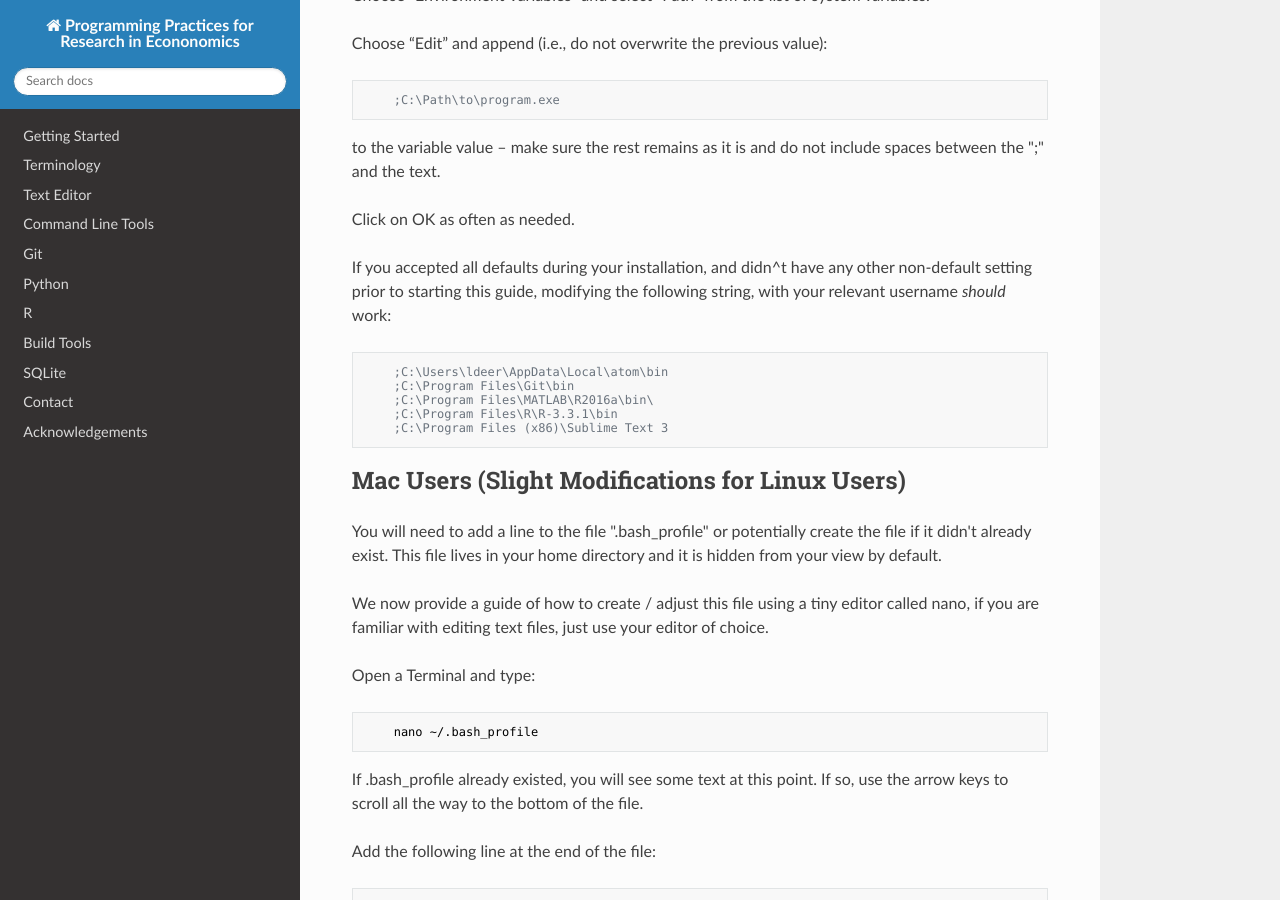
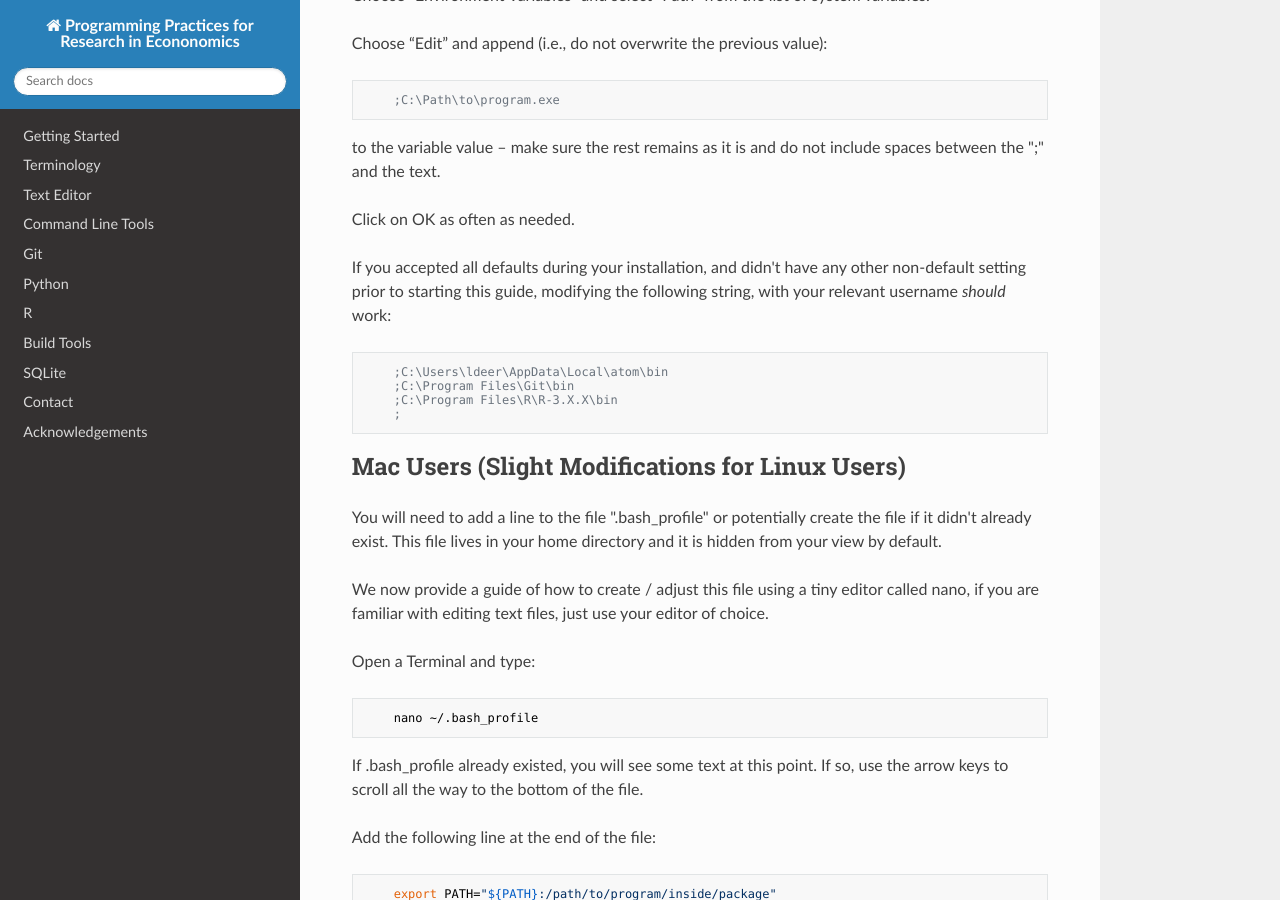
Before and after one commit to pp4rs/DEPRECATED-installation-guide, an MkDocs documentation site: the page built from docs/path-setting.md, in a window 1280 px wide and 900 px high, scrolled down 448 px. Built offline with MkDocs 1.6.1, drawn with Linux system fonts in a browser that asks for light colours; nearby versions of some CDN libraries; old or Windows-style settings are respelled for this version of MkDocs.

Commit message:
minor change to path setting

```diff
--- a/docs/path-setting.md
+++ b/docs/path-setting.md
@@ -18,13 +18,12 @@ to the variable value – make sure the rest remains as it is and do not include
 
 Click on OK as often as needed.
 
-If you accepted all defaults during your installation, and didn^t have any other non-default setting prior to starting this guide, modifying the following string, with your relevant username *should* work:
+If you accepted all defaults during your installation, and didn't have any other non-default setting prior to starting this guide, modifying the following string, with your relevant username *should* work:
 
         ;C:\Users\ldeer\AppData\Local\atom\bin
         ;C:\Program Files\Git\bin
-        ;C:\Program Files\MATLAB\R2016a\bin\
-        ;C:\Program Files\R\R-3.3.1\bin
-        ;C:\Program Files (x86)\Sublime Text 3
+        ;C:\Program Files\R\R-3.X.X\bin
+        ;
 
 
 ## Mac Users (Slight Modifications for Linux Users)
```
